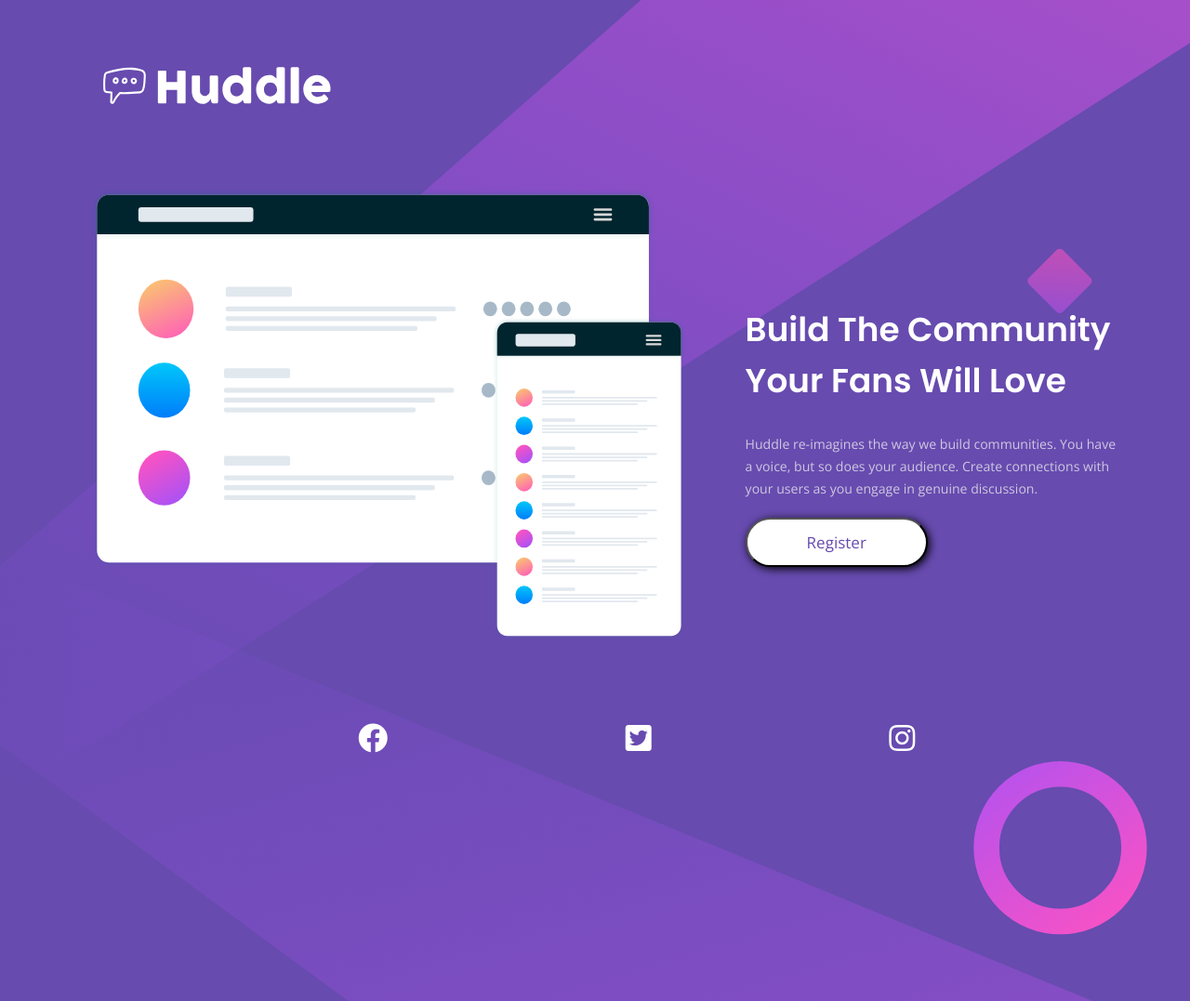
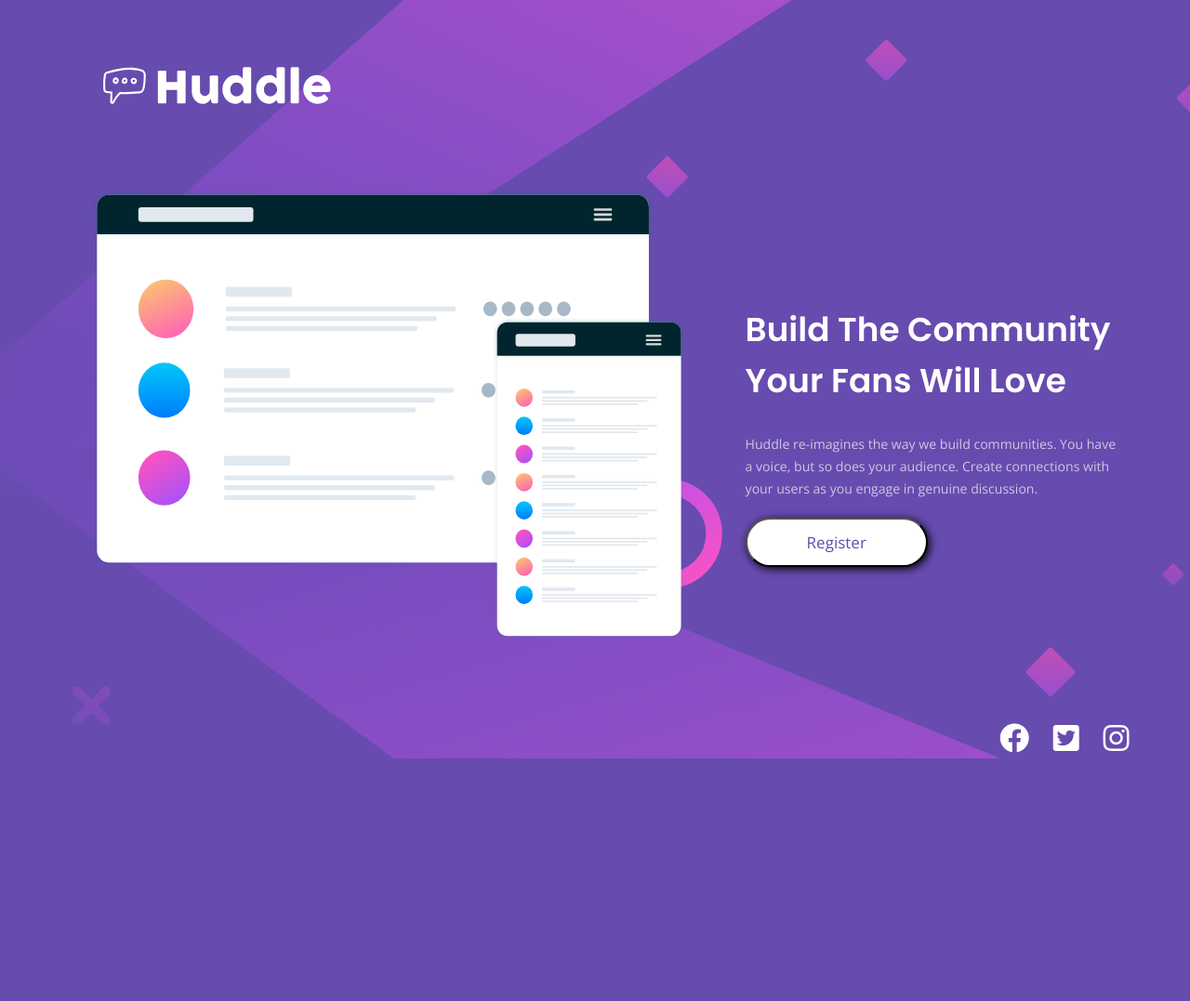
Before and after one commit to Kaiwalya-Archive/Huddle-Landing-Page, a plain HTML site: page index.html in a window 1280 px wide. Shown: the top 1077 px of the page at 93% size. After the commit the page ends 816 px from the top, so only its background shows below. Drawn offline with nearby package versions, Linux system fonts and the light colour scheme.

Commit message:
Project done

```diff
--- a/css/style.css
+++ b/css/style.css
@@ -115,7 +115,7 @@ i:hover{
         background-color: var(--main-color);
         background-repeat: no-repeat;
         background-size: cover;
-        height: 100vw;
+        height: 100vh;
         padding-top: 4vw;
         padding-right: 0px;
         padding-left: 7vw;
@@ -139,7 +139,6 @@ i:hover{
     #mockup{
         min-height: 38vw;
         min-width: 9vw;
-        margin-bottom:2.5rem;
     }
 
     .messageContainer{
@@ -189,13 +188,17 @@ i:hover{
     footer{
         display: flex;
         align-items: center;
-        justify-content: space-evenly;
+        justify-content: flex-end;
         color: #fff;
         padding-top: 3rem;
         padding-left: 2rem;
-        padding-right: 2rem;
+        padding-right: 4.5vw;
     }
 
+    .fab{
+        position: relative;
+        padding-left: 2vw;
+    }
     i:hover{
         color:var(--active-color);
     }
```
